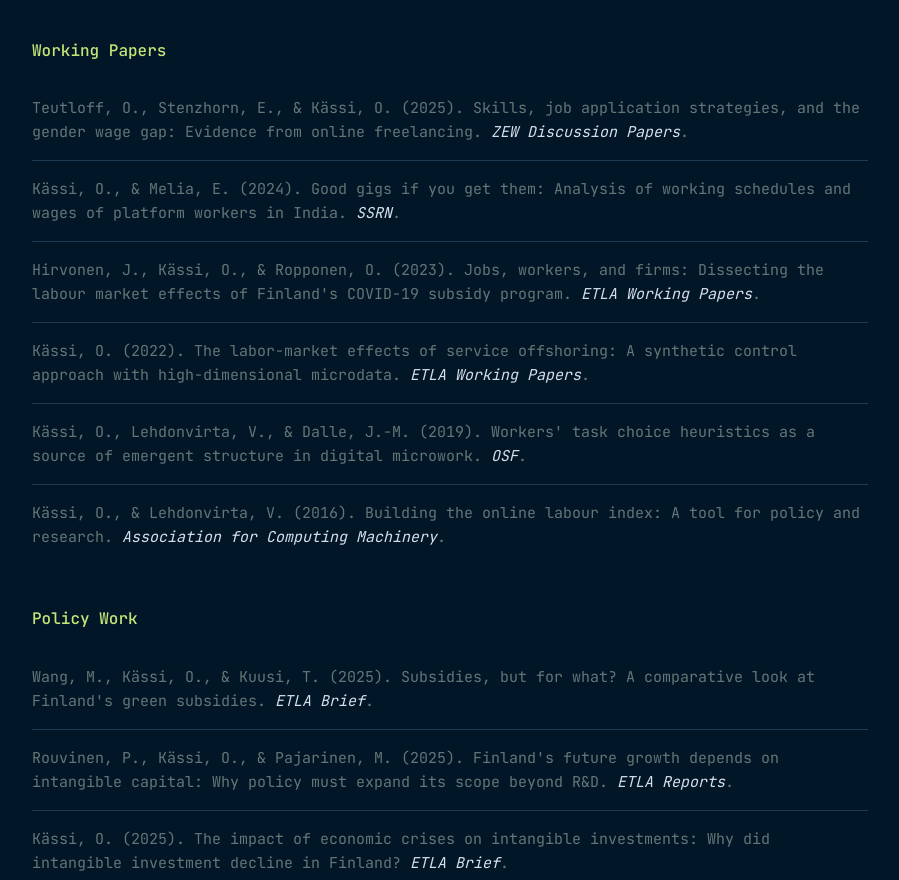
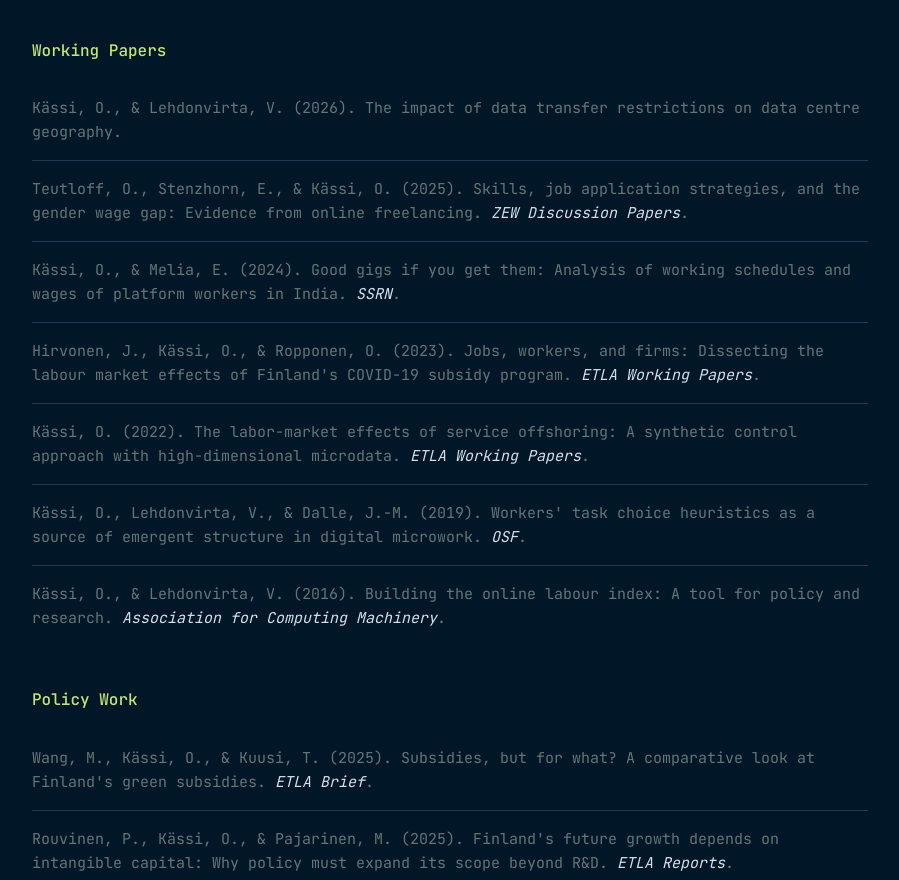
Before and after one commit to okassi/okassi.github.io, a plain HTML site: page index.html in a window 1280 px wide. Shown: the part 1974-2854 px from the top of the page, without its empty margins (190-1089 px from the left). Drawn offline with Linux system fonts and the light colour scheme.

Commit message:
Add Datareside working paper link to homepage
Co-Authored-By: Claude Opus 4.7 (1M context) <noreply@anthropic.com>

```diff
--- a/index.html
+++ b/index.html
@@ -93,6 +93,9 @@
                 <div class="pub-category">
                     <h3>Working Papers</h3>
                     <ul class="pub-list">
+                        <li>
+                            <span class="pub-citation"><a href="datareside.pdf" target="_blank" rel="noopener">Kässi, O., & Lehdonvirta, V. (2026). The impact of data transfer restrictions on data centre geography.</a></span>
+                        </li>
                         <li>
                             <span class="pub-citation"><a href="https://madoc.bib.uni-mannheim.de/70650/" target="_blank" rel="noopener">Teutloff, O., Stenzhorn, E., & Kässi, O. (2025). Skills, job application strategies, and the gender wage gap: Evidence from online freelancing. <em>ZEW Discussion Papers</em>.</a></span>
                         </li>
```
